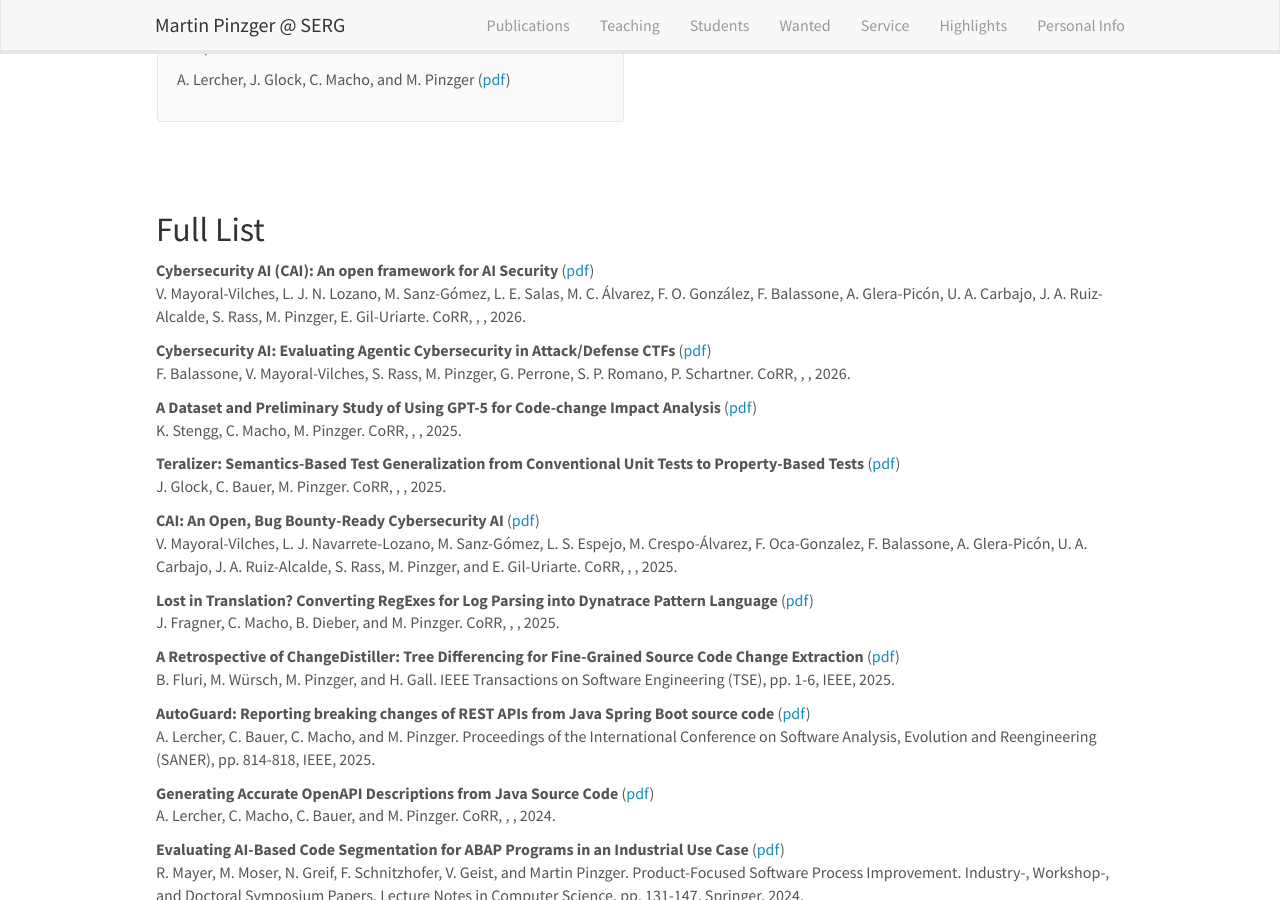
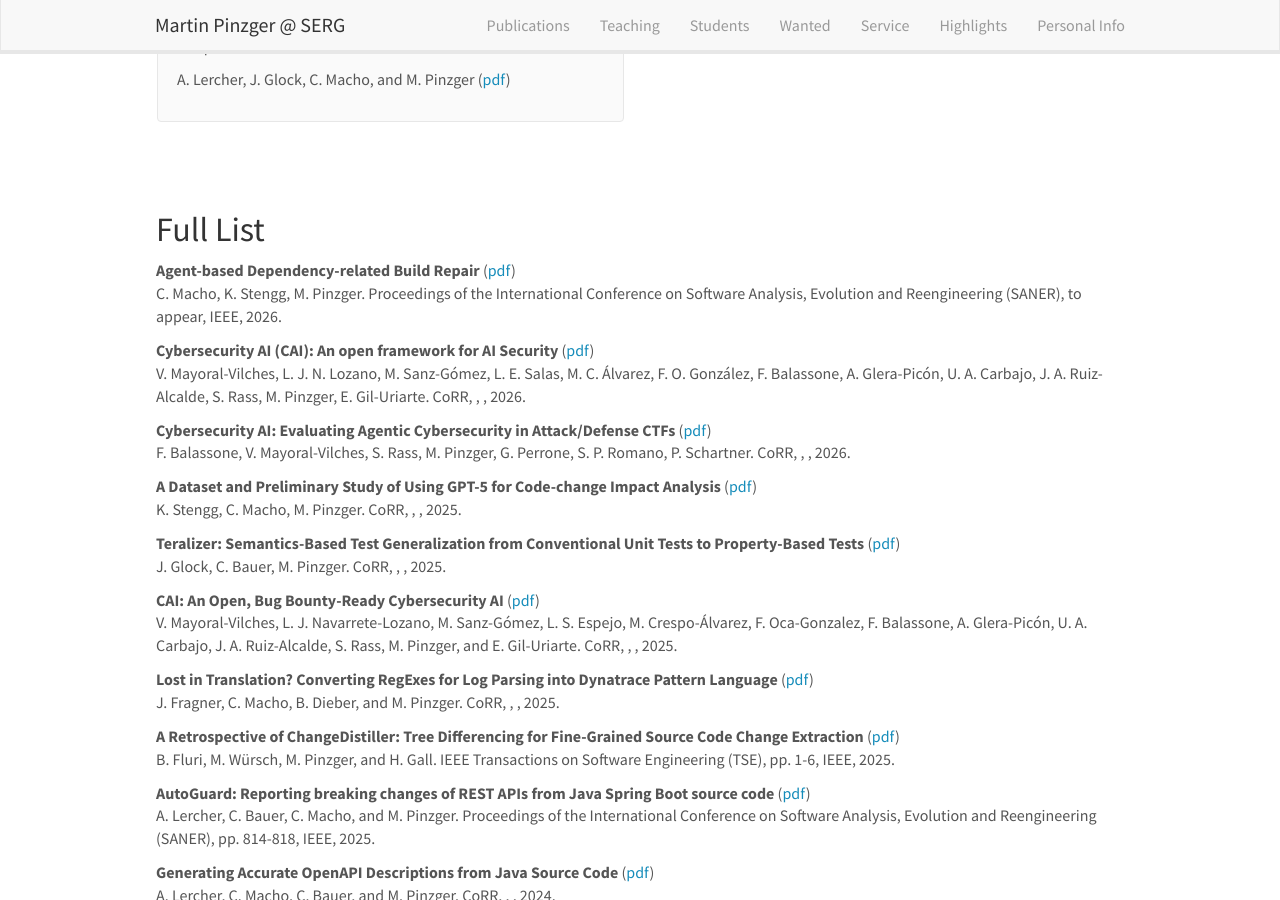
Before and after one commit to pinzger/pinzger.github.io, a Jekyll site: the page built from _pages/publications.md, in a window 1280 px wide and 900 px high, scrolled down 1189 px. Built offline with Jekyll 4.4.1, drawn with Linux system fonts in a browser that asks for light colours; nearby versions of some CDN libraries.

Commit message:
added Christian's paper

```diff
--- a/_data/news.yml
+++ b/_data/news.yml
@@ -1,5 +1,8 @@
 - date: <strong>January 2026</strong>
   headline: "Proud to be part of the <a href=\"https://github.com/aliasrobotics/cai\">Cybersecurity AI</a> (CAI) framework developed by Alias Robotics. CAI has created quite some momentum, reaching more than 6.9k stars on GitHub within less than a year!"
+
+- date: <strong>January 2026</strong>
+  headline: "Our paper \"Agent-based Dependency-related Build Repair\" got accepted by the <a href=\"https://conf.researchr.org/home/saner-2026\">SANER 2026</a> ERA track."
 
 - date: <strong>June 2025</strong>
   headline: "Joined the PC of <a href=\"https://conf.researchr.org/home/msr-2026\">MSR 2026</a> co-located with <a href=\"https://conf.researchr.org/home/icse-2026\">ICSE 2026</a> in Rio de Janeiro, Brazil."
--- a/_data/publist.yml
+++ b/_data/publist.yml
@@ -1,3 +1,16 @@
+- title: "Agent-based Dependency-related Build Repair"
+  image:
+  authors: C. Macho, K. Stengg, M. Pinzger
+  proceedings: Proceedings of the International Conference on Software Analysis, Evolution and Reengineering (SANER)
+  pages: to appear
+  publisher: IEEE
+  year: 2026
+  description:
+  link:
+    url: ../papers/Macho2026-repair.pdf
+    display: pdf
+  highlight:
+
 - title: "Cybersecurity AI (CAI): An open framework for AI Security"
   image:
   authors: V. Mayoral-Vilches, L. J. N. Lozano, M. Sanz-Gómez, L. E. Salas, M. C. Álvarez, F. O. González, F. Balassone, A. Glera-Picón, U. A. Carbajo, J. A. Ruiz-Alcalde, S. Rass, M. Pinzger, E. Gil-Uriarte
```
Also changed, not shown: 1 other file.
